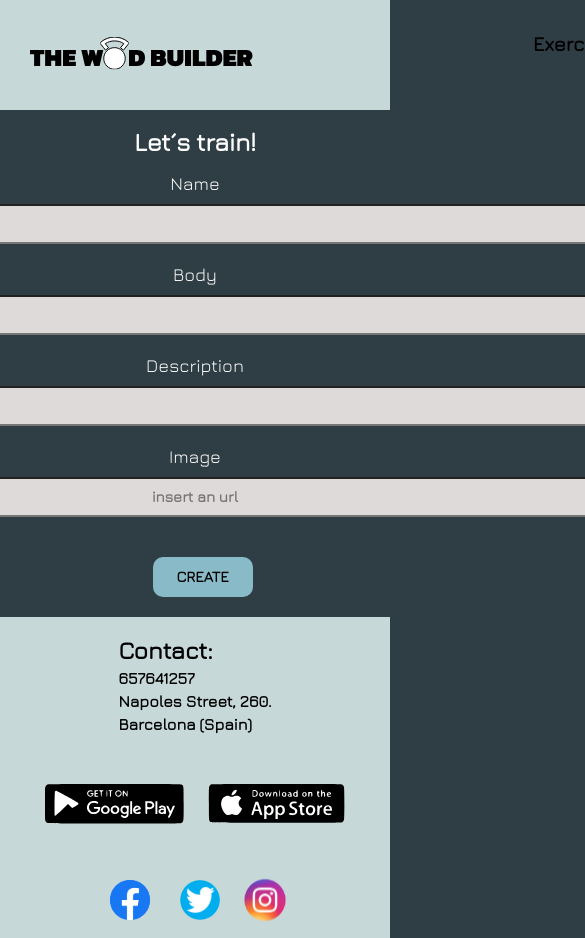
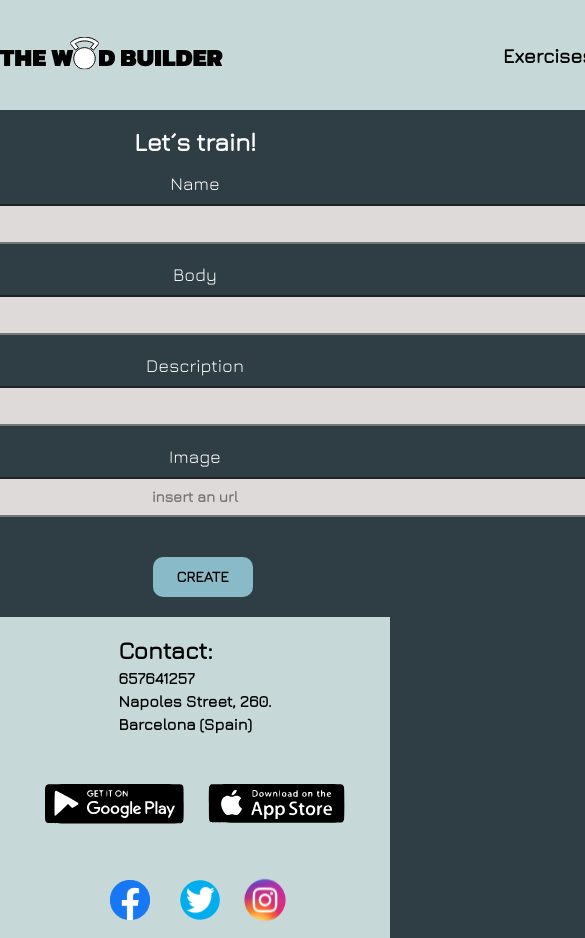
Before and after one commit to bertarosalia/berta-floran-front-The-Wod-Builder, a React (Create React App) app: page /create-exercise in a window 390 px wide. Shown: the top 938 px of the page, 585 px wide, since content can reach past the window. Built offline with nearby package versions, Linux system fonts and the light colour scheme; no server answers.

Commit message:
add media queries in navigation

```diff
--- a/src/components/Navigation/NavigationStyled.ts
+++ b/src/components/Navigation/NavigationStyled.ts
@@ -2,8 +2,6 @@ import styledMainTheme from "../../styledMainTheme";
 import styled from "styled-components";
 
 export const NavigationStyled = styled.div`
-  background-color: ${styledMainTheme.navigation};
-
   .nav-links {
     text-decoration: none;
     color: ${styledMainTheme.black};
@@ -20,7 +18,14 @@ export const NavigationStyled = styled.div`
     list-style: none;
     align-items: center;
     justify-content: space-around;
-    padding: 30px;
+    background-color: ${styledMainTheme.navigation};
+    width: max-content;
+    @media (max-width: 320px) {
+      height: 100%;
+      padding: 16px;
+      gap: 16px;
+      flex-direction: column;
+    }
   }
 
   .logo__image {
```
